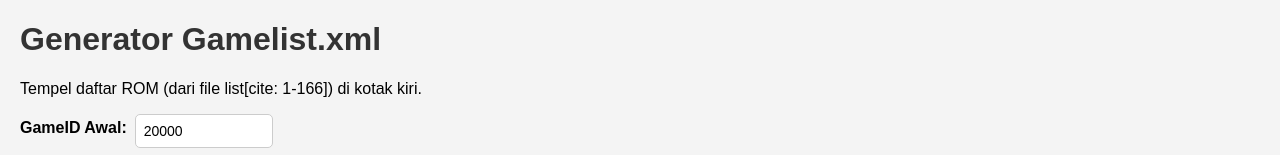
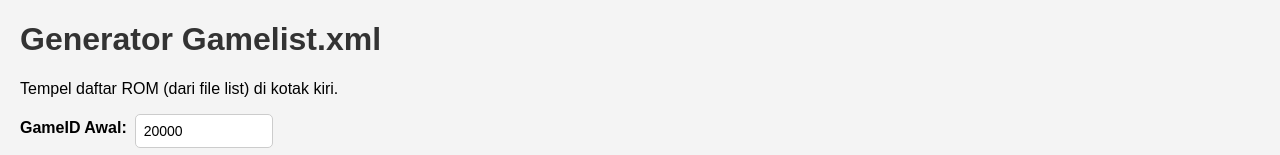
Before and after one commit to SherlyKinan/SherlyKinan.github.io, a plain HTML site: page index.html in a window 1280 px wide. Shown: the top 155 px of the page. Drawn offline with Linux system fonts and the light colour scheme.

Commit message:
Update text in index.html for clarity

```diff
--- a/index.html
+++ b/index.html
@@ -52,7 +52,7 @@
 <body>
 
     <h1>Generator Gamelist.xml</h1>
-    <p>Tempel daftar ROM (dari file list[cite: 1-166]) di kotak kiri.</p>
+    <p>Tempel daftar ROM (dari file list) di kotak kiri.</p>
 
     <div class="config-grid">
         <label for="startId">GameID Awal:</label>
```
